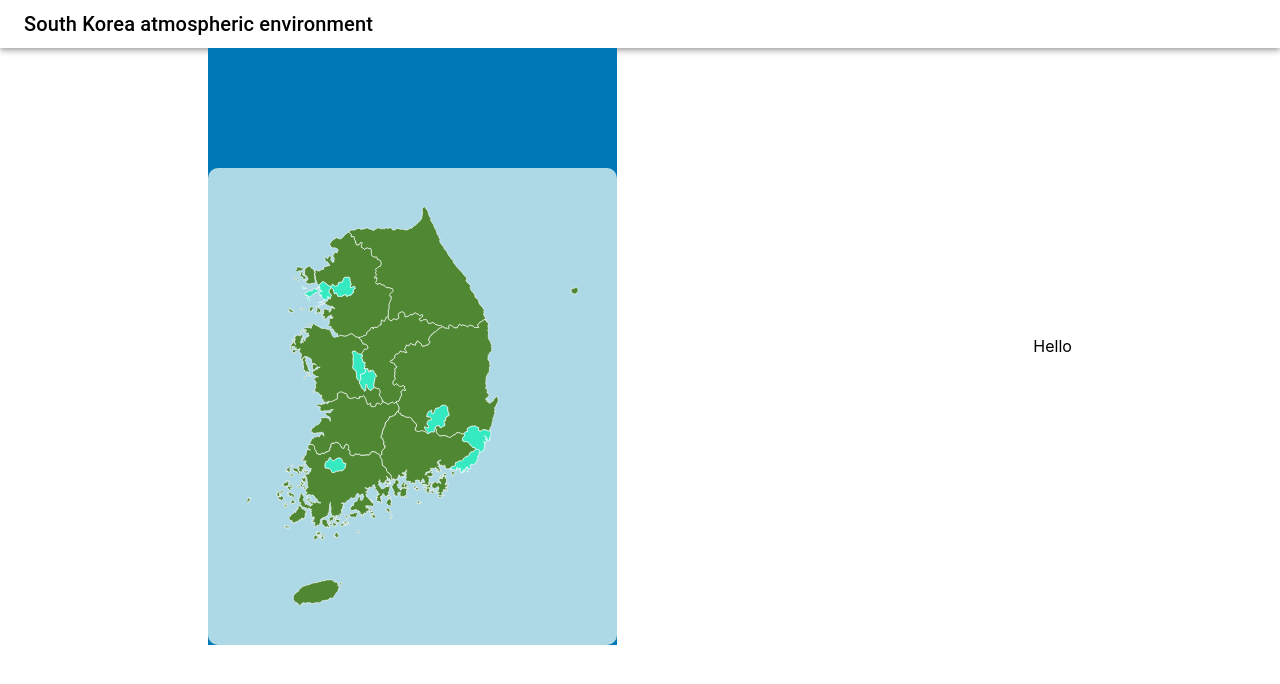
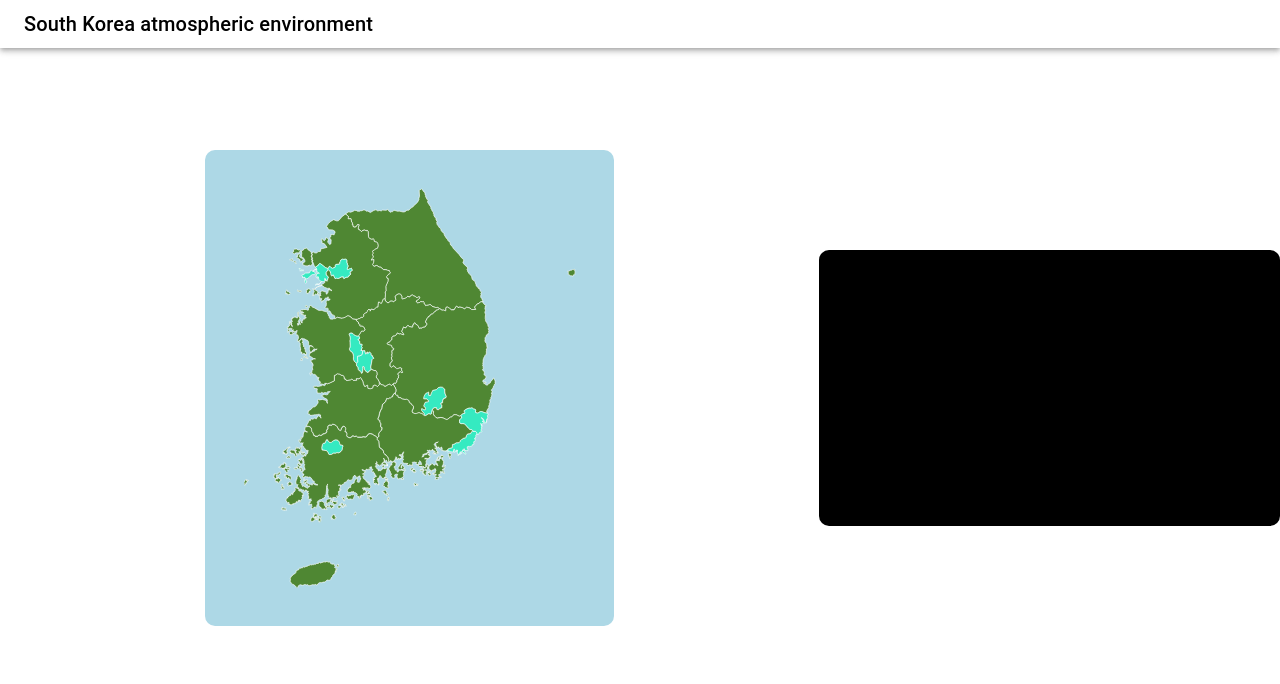
Before and after one commit to haagmin5382/local_atmospheric_environment, a React (Create React App) app: page / in a window 1280 px wide. Shown: the top 684 px of the page. Built offline with nearby package versions, Linux system fonts and the light colour scheme.

Commit message:
style : add flex box in main page

```diff
--- a/src/components/KoreaMap.tsx
+++ b/src/components/KoreaMap.tsx
@@ -1,4 +1,4 @@
-import React, { useEffect, useState } from "react";
+import React, { useState } from "react";
 import styled from "styled-components";
 import { callEnvironmentData } from "utils/api";
 import Modal from "./Modal";
@@ -7,21 +7,13 @@
 import { useRecoilState } from "recoil";
 import { environmentState } from "recoil/environment";
 import { regionEnvironmentState } from "recoil/regionEnvironment";
-const Container = styled.div`
-  /* position: fixed; */
-  background-color: #0077b6; // 바다색으로 설정
-`;
+
 const MapContainer = styled.section`
-<<<<<<< HEAD
-  height: 75vh;
-  background-color: #0077b6; // 바다색으로 설정
-=======
   height: 70vh;
   text-align: center;
   margin: 0 auto;
   display: flex;
   align-items: center;
->>>>>>> dbe268f254b927d7dfa362ecfbda65a1bf0aa0b2
 `;
 
 const SvgContainer = styled.svg`
--- a/src/components/LocalSection.tsx
+++ b/src/components/LocalSection.tsx
@@ -3,13 +3,15 @@
 
 const LocalSection = () => {
   const LocalSectionConatiner = styled.div`
-    text-align: center;
-    margin: 0 auto;
-    display: flex;
-    align-items: center;
+    background-color: black;
+    border-radius: 10px;
+    padding: 3vw;
+    margin-top: 15vh;
+    height: 25vh;
+    width: 30vw;
   `;
 
-  return <LocalSectionConatiner>Hello</LocalSectionConatiner>;
+  return <LocalSectionConatiner></LocalSectionConatiner>;
 };
 
 export default LocalSection;
```
